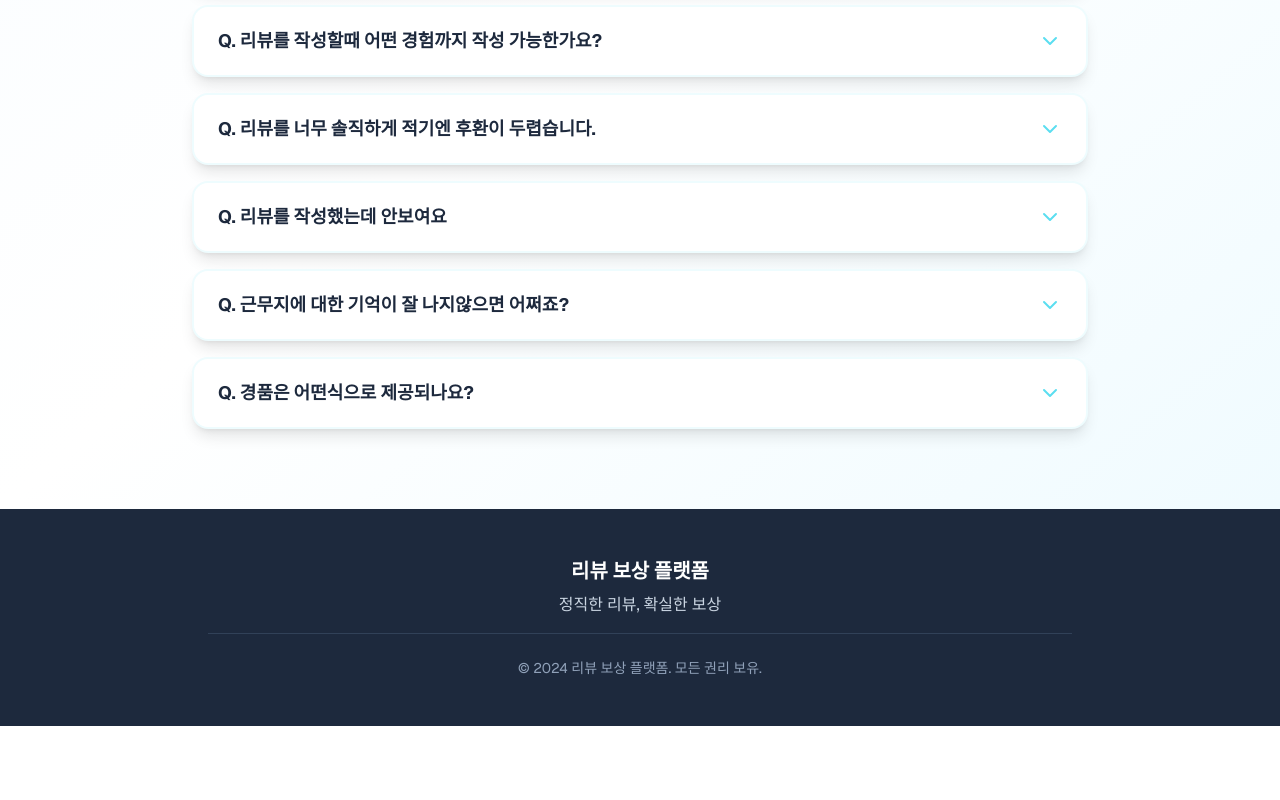
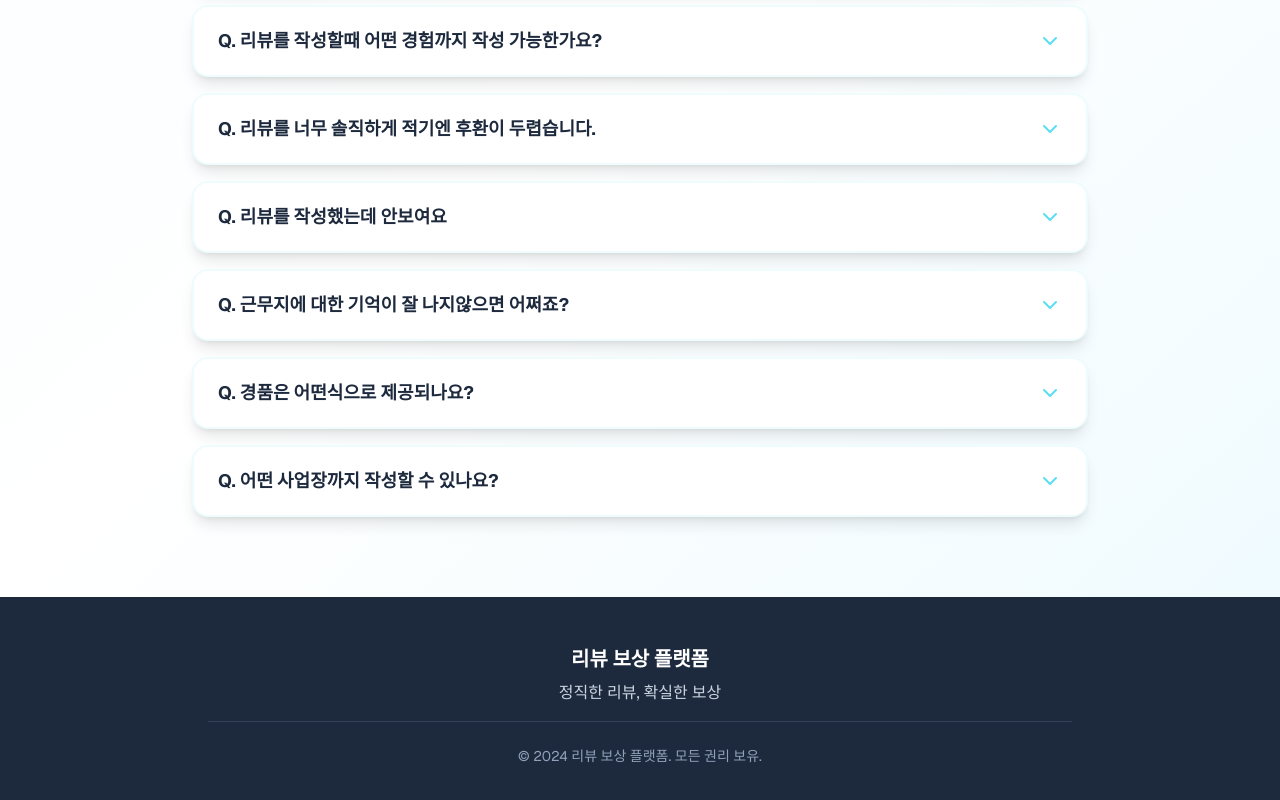
Before and after one commit to deeplehrlily/workreview_page, a Next.js app: page / in a window 1280 px wide. Shown: the part 4078-4878 px from the top of the page. Before the commit the page ends 4804 px from the top, so only its background shows below. Built offline with nearby package versions, Linux system fonts and the light colour scheme.

Commit message:
Update faq-section.tsx

```diff
--- a/components/faq-section.tsx
+++ b/components/faq-section.tsx
@@ -55,6 +55,12 @@ export default function FAQSection() {
       question: "경품은 어떤식으로 제공되나요?",
       answer:
         "리뷰를 적어주신만큼 룰렛을 돌려 제공해드리며 작성 후 영업일 기준 3-4일안에 승인여부와 함께 룰렛을 돌릴 수 있는 링크를 전달드립니다.",
+    },
+    {
+      id: 10,
+      question: "어떤 사업장까지 작성할 수 있나요?",
+      answer:
+        "편의점, 미용실, 공장, 센터, 학원, 병원, 회사, 식당, 카페, 교회 등등 일할 수 있는 모든 곳이면 가능합니다!",
     },
   ]
 
```
